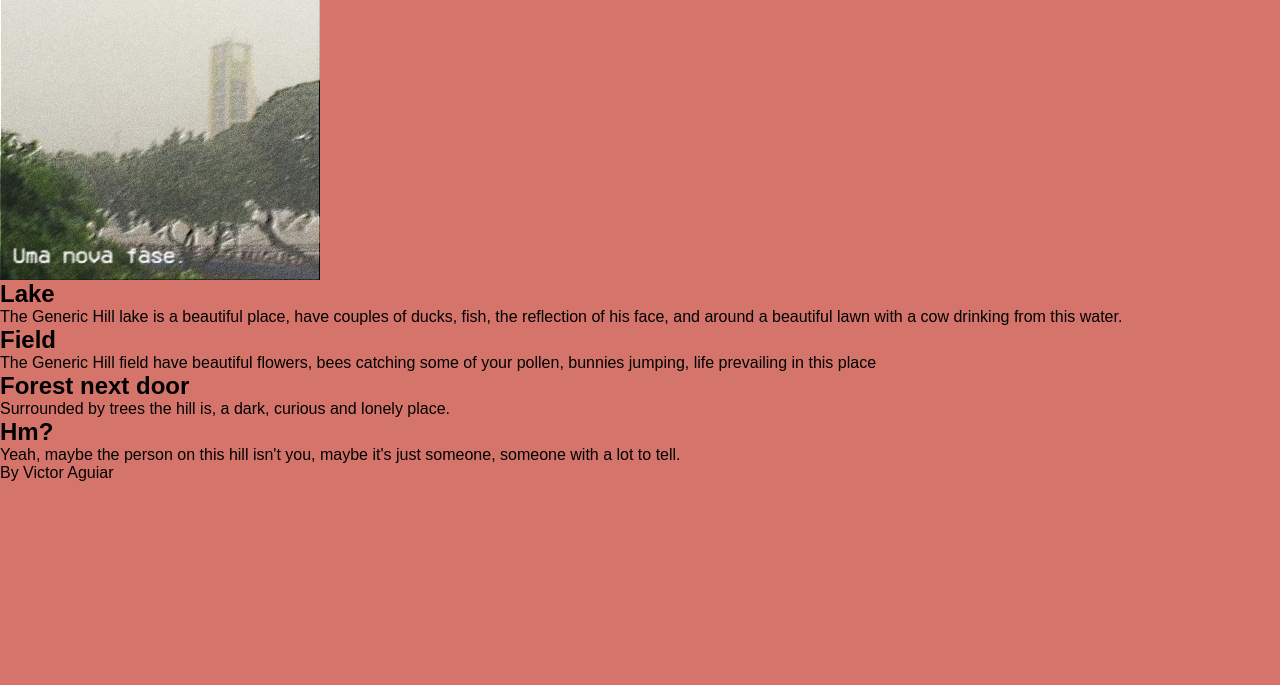
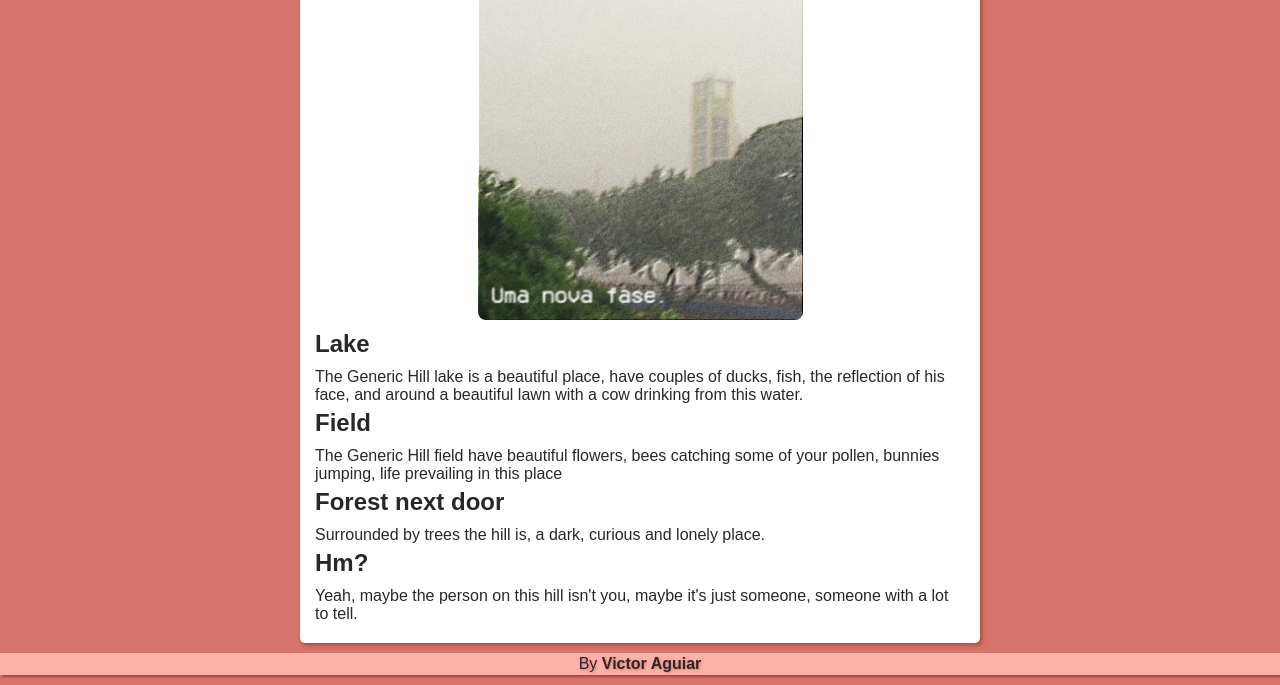
Before and after one commit to victor-4guiar/Generic-Hill, a plain HTML site: page index.html in a window 1280 px wide. Shown: the part 132-817 px from the top of the page. Drawn offline with Linux system fonts and the light colour scheme.

Commit message:
main e footer atualizados

```diff
--- a/data/style.css
+++ b/data/style.css
@@ -17,5 +17,56 @@
 
 body{
 	font-family: var(--font-principal);
+	color: #282828;
 	background-color: var(--color2);
 }
+
+main{
+	background-color: white;
+	max-width: 650px;
+	min-width: 360px;
+	padding: 15px;
+	border-radius: 5px;
+	margin: 10px auto 10px auto;
+	box-shadow: 2px 2px 4px var(--color3);
+}
+
+main h1, h2{
+	margin-bottom: 10px;
+}
+
+p{
+	margin-bottom: 5px;
+	font-weight: semi-bold;
+}
+
+main img{
+	display: block;
+	min-width: 50%;
+	margin: auto;
+	border-radius: 8px;
+	margin-bottom: 10px;
+}
+
+footer{
+	display: block;
+	background-color: var(--color1);
+	box-shadow: 2px 2px 2px var(--color3);
+	margin: 10px 0px 10px 0px;
+}
+
+footer p{
+	padding: 2px;
+	text-align: center;
+	text-shadow: 1px 1px 3px var(--color2);
+}
+
+footer a{
+	color: #282828;
+	font-weight: bold;
+	text-decoration: none;
+}
+
+footer a:hover{
+	text-decoration: underline;
+}
--- a/index.html
+++ b/index.html
@@ -12,7 +12,7 @@
 		</header>
 		<main>
 			<h1>Welcome to Generic Hill!</h1>
-			<img src="imagens/sm.jpg" alt="São Miguel">
+			<img src="images/sm.jpg" alt="São Miguel">
 			<h2>Lake</h2>
 			<p>The Generic Hill lake is a beautiful place, have couples of ducks, fish, the reflection of his face, and around a beautiful lawn with a cow drinking from this water.</p>
 			<h2>Field</h2>
@@ -22,6 +22,6 @@
 			<h2>Hm?</h2>
 			<p>Yeah, maybe the person on this hill isn't you, maybe it's just someone, someone with a lot to tell.</p>
 		</main>
-		<footer><p>By Victor Aguiar</p></footer>
+		<footer><p>By <a href="https://www.youtube.com/channel/UCa1v1UHPai2HUr82p85BdLQ" rel="external" target="_blank">Victor Aguiar</a></p></footer>
 	</body>
 </html>
```
Also changed, not shown: images/sm.jpg (renamed from imagens/sm.jpg).
